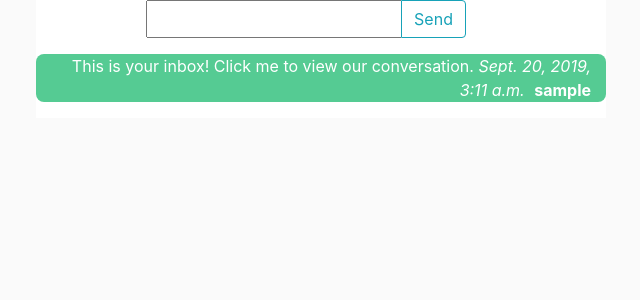
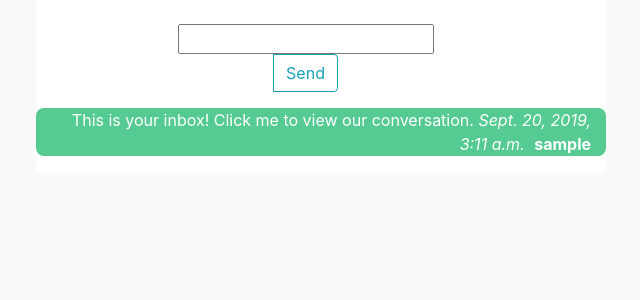
Before and after one commit to venescu/caseygram, a Django app: a page that uses directmessages/templates/directmessages/message_form.html in a window 1280 px wide. Shown: the part 65-365 px from the top of the page, without its empty margins (319-959 px from the left). Run offline with Django 3.2, Linux system fonts and the light colour scheme; the visitor is signed in with stand-in values (Sample User, id 1); data comes from the database, SQL or seed files in the repository; parts of the project's set-up code (start-up, migrations or seed data) failed here and were passed over; some libraries are stand-ins or nearby versions.

Commit message:
base html rework

```diff
--- a/directmessages/templates/directmessages/message_form.html
+++ b/directmessages/templates/directmessages/message_form.html
@@ -1,7 +1,8 @@
 {% extends 'homepage/base.html' %}
 {% load crispy_forms_tags %}
 {% block content %}
-    <div class='container'>
+    <div class="row justify-content-center pt-4">
+
         <form method="POST">
             {% csrf_token %}
             <fieldset class="row input-group mb-3 justify-content-center">
--- a/homepage/templates/homepage/post_form.html
+++ b/homepage/templates/homepage/post_form.html
@@ -1,6 +1,7 @@
 {% extends 'homepage/base.html' %}
 {% load crispy_forms_tags %}
 {% block content %}
+<div class="row justify-content-center pt-4">
 <form id="post_form" method="post" action="" enctype="multipart/form-data">
     {% csrf_token %}
 
@@ -21,4 +22,5 @@
 
     <input type="submit" name="submit" value="Submit" />
 </form>
+</div>
 {% endblock content %}
```
